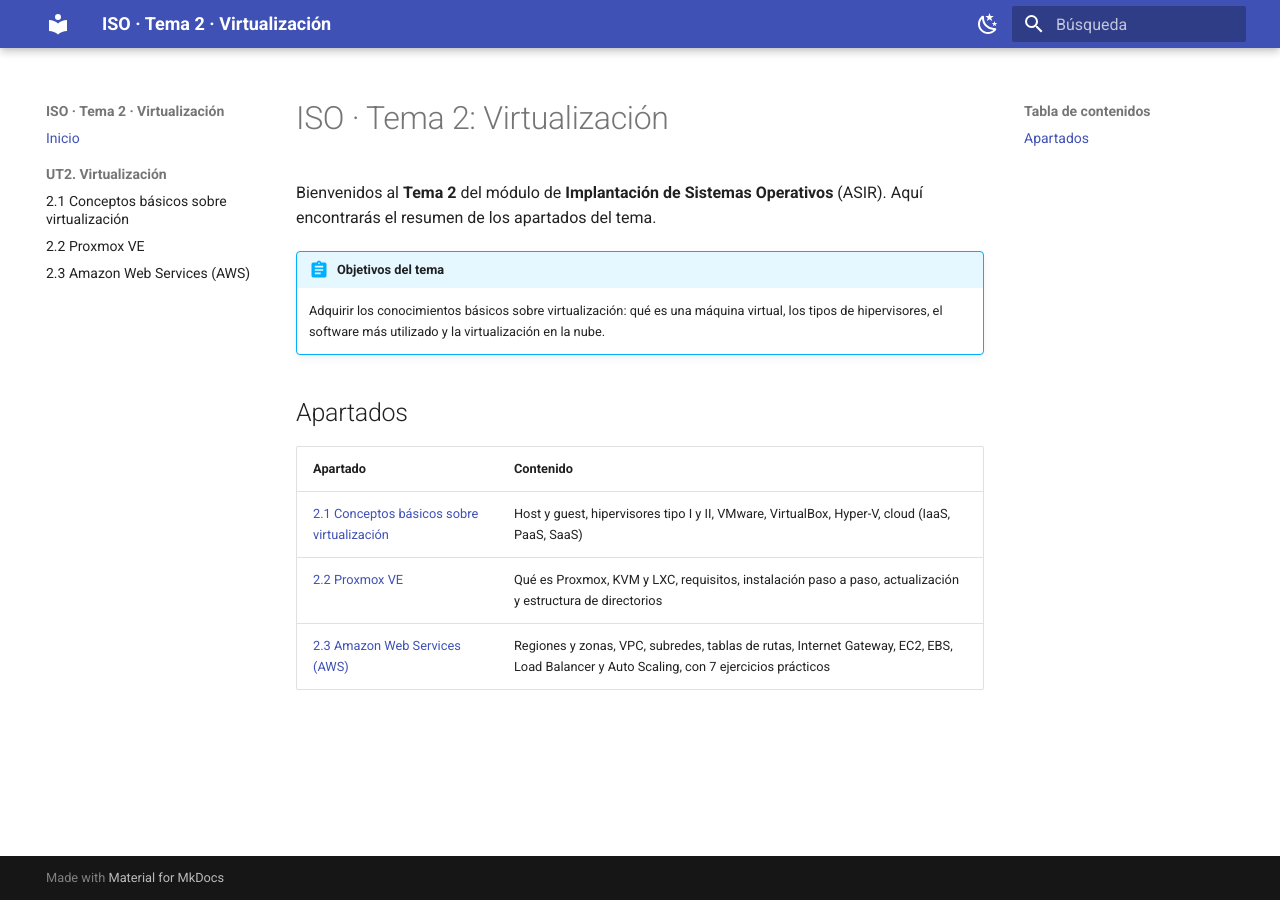
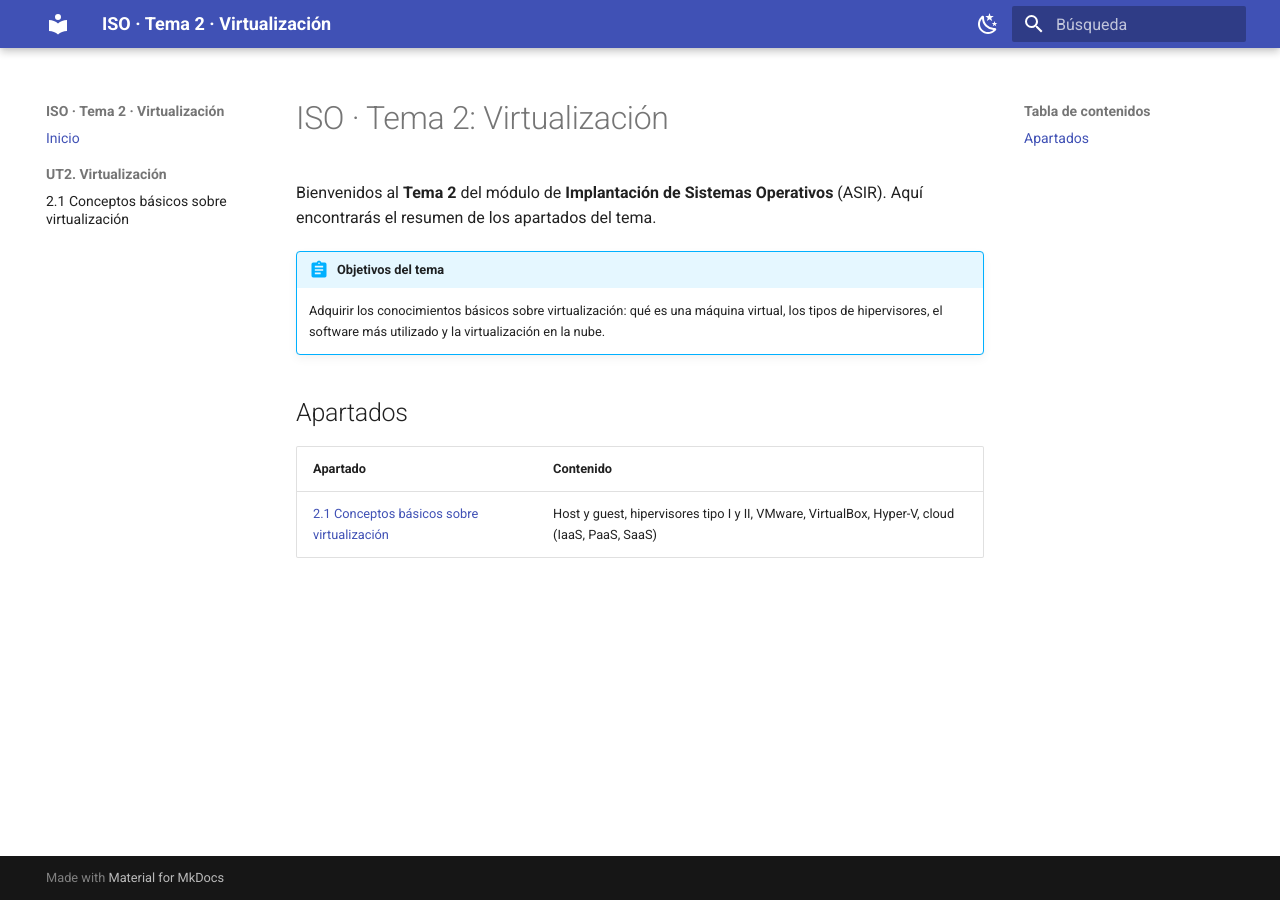
Before and after one commit to maysorribes/iso-tema2, an MkDocs documentation site: the page built from docs/index.md, in a window 1280 px wide. Built offline with MkDocs 1.6.1 and Material for MkDocs 9.7.7, drawn with Linux system fonts in a browser that asks for light colours; some of the changed lines change nothing that is shown.

Commit message:
ocultando dos apartados

```diff
--- a/docs/index.md
+++ b/docs/index.md
@@ -12,5 +12,5 @@ Aquí encontrarás el resumen de los apartados del tema.
 | Apartado | Contenido |
 |---|---|
 | [2.1 Conceptos básicos sobre virtualización](iso-ut2.1-conceptos-virtualizacion.md) | Host y guest, hipervisores tipo I y II, VMware, VirtualBox, Hyper-V, cloud (IaaS, PaaS, SaaS) |
-| [2.2 Proxmox VE](iso-ut2.2-proxmox.md) | Qué es Proxmox, KVM y LXC, requisitos, instalación paso a paso, actualización y estructura de directorios |
-| [2.3 Amazon Web Services (AWS)](iso-ut2.3-aws.md) | Regiones y zonas, VPC, subredes, tablas de rutas, Internet Gateway, EC2, EBS, Load Balancer y Auto Scaling, con 7 ejercicios prácticos |
+<!-- | [2.2 Proxmox VE](iso-ut2.2-proxmox.md) | Qué es Proxmox, KVM y LXC, requisitos, instalación paso a paso, actualización y estructura de directorios | -->
+<!-- | [2.3 Amazon Web Services (AWS)](iso-ut2.3-aws.md) | Regiones y zonas, VPC, subredes, tablas de rutas, Internet Gateway, EC2, EBS, Load Balancer y Auto Scaling, con 7 ejercicios prácticos | -->
--- a/mkdocs.yml
+++ b/mkdocs.yml
@@ -30,12 +30,18 @@ markdown_extensions:
   - toc:
       permalink: true
 
+# Páginas preparadas pero NO publicadas todavía
+exclude_docs: |
+  iso-ut2.2-proxmox.md
+  iso-ut2.3-aws.md
+
 nav:
   - Inicio: index.md
   - UT2. Virtualización:
       - "2.1 Conceptos básicos sobre virtualización": iso-ut2.1-conceptos-virtualizacion.md
-      - "2.2 Proxmox VE": iso-ut2.2-proxmox.md
-      - "2.3 Amazon Web Services (AWS)": iso-ut2.3-aws.md
+      # Ocultos de momento (quitar la # para publicarlos):
+      # - "2.2 Proxmox VE": iso-ut2.2-proxmox.md
+      # - "2.3 Amazon Web Services (AWS)": iso-ut2.3-aws.md
 
 extra_css:
   - assets/extra.css
```
